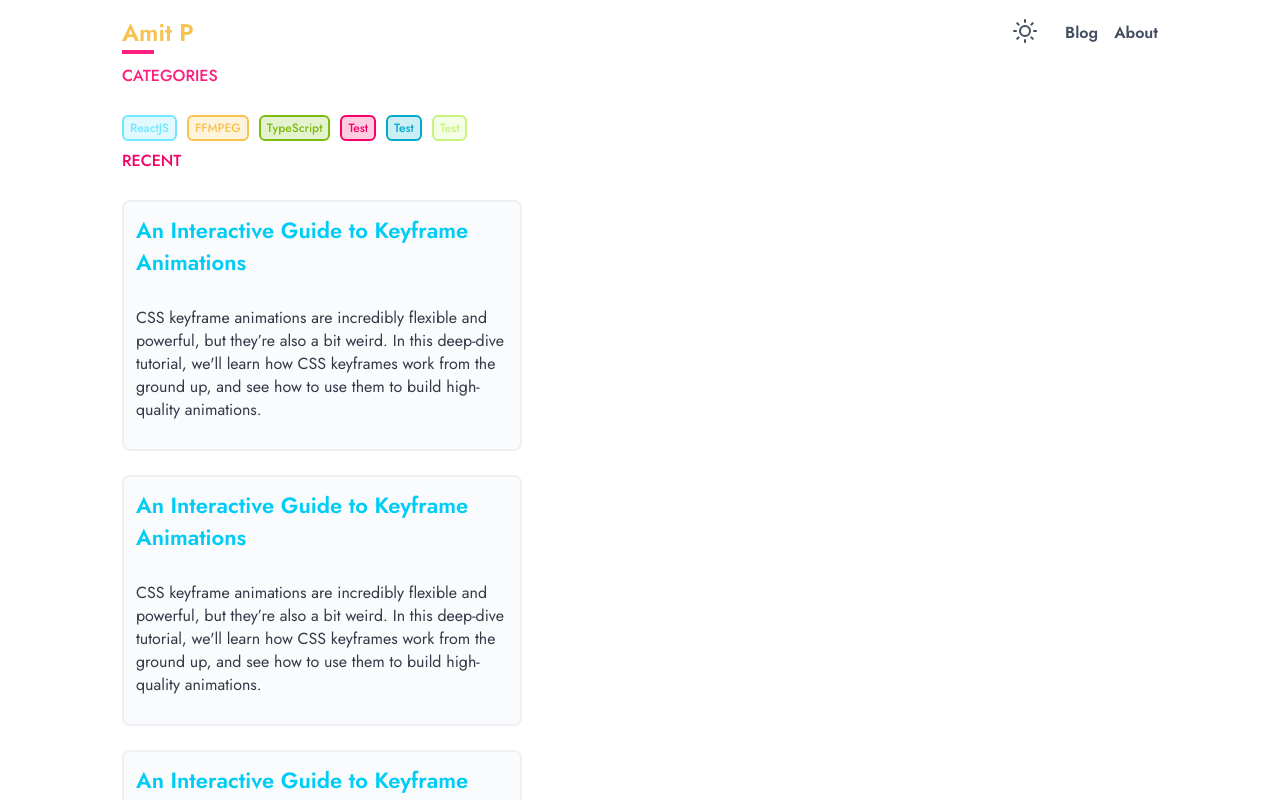
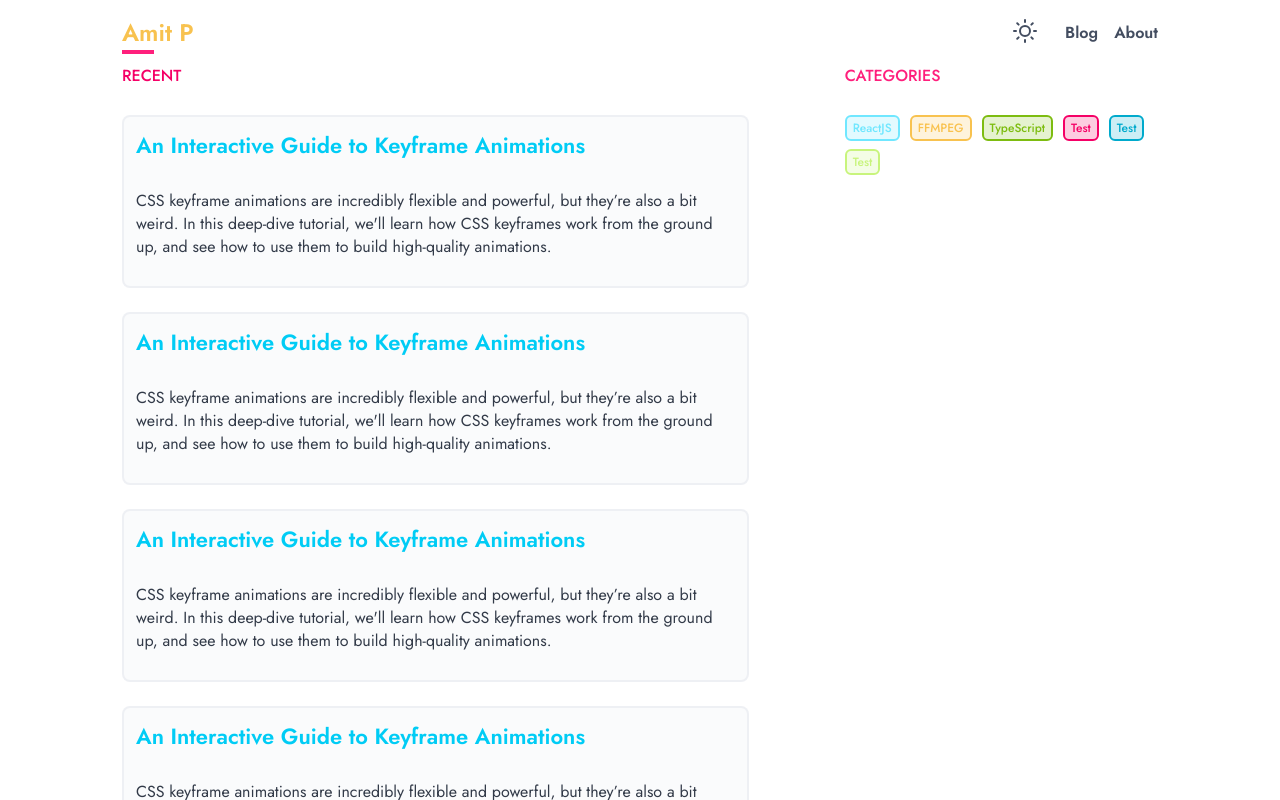
Before and after one commit to DaChartreux/try.catch.wtf, a Next.js app: page / in a window 1280 px wide. Shown: the top 800 px of the page. Built offline with nearby package versions, Linux system fonts and the light colour scheme.

Commit message:
📦️ chore: add MDX(remote)

```diff
--- /dev/null
+++ b/data/blog/test.mdx
@@ -0,0 +1,5 @@
+---
+test: 123123
+---
+
+# test dasaS
--- a/next.config.js
+++ b/next.config.js
@@ -1,4 +1,4 @@
 /** @type {import('next').NextConfig} */
 module.exports = {
   reactStrictMode: true,
-}
+};
--- a/pages/index.tsx
+++ b/pages/index.tsx
@@ -1,30 +1,39 @@
 import React, { ReactNode } from "react";
+import type { ReactElement } from "react";
 import type { NextPage } from "next";
-import styled from "styled-components";
-
-import type { ReactElement } from "react";
 
 import Navbar from "@components/Navbar";
+import Layout from "@components/Layout";
 import Categories from "@components/sections/Categories";
 import RecentPosts from "@components/sections/Recent";
-
-const MainStyled = styled.main`
-  width: 100%;
-  max-width: 1100px;
-  margin-left: auto;
-  margin-right: auto;
-  padding-left: 32px;
-  padding-right: 32px;
-`;
+import styled from "styled-components";
 
 type NextPageWithLayout = NextPage & {
   getLayout?: (page: ReactElement) => ReactNode;
 };
 
+const LayoutWrapper = styled(Layout)`
+  display: grid;
+  grid-template-columns: 2fr 1fr;
+  grid-template-rows: auto 1fr;
+  grid-template-areas:
+    "recent categories"
+    "recent test";
+  gap: 64px 96px;
+`;
+
+const CategoriesWrapper = styled.div`
+  grid-area: categories;
+`;
+
+const RecentPostsWrapper = styled.div`
+  grid-area: recent;
+`;
+
 const Index: NextPageWithLayout = () => {
   return (
-    <MainStyled>
-      <div style={{ display: "block", width: "400px" }}>
+    <>
+      <CategoriesWrapper>
         <Categories
           categories={[
             { id: 1, category: "ReactJS", slug: "test", color: "blue.300" },
@@ -35,6 +44,8 @@ const Index: NextPageWithLayout = () => {
             { id: 6, category: "Test", slug: "test", color: "green.300" },
           ]}
         />
+      </CategoriesWrapper>
+      <RecentPostsWrapper>
         <RecentPosts
           posts={[
             {
@@ -61,10 +72,42 @@ const Index: NextPageWithLayout = () => {
               description:
                 "CSS keyframe animations are incredibly flexible and powerful, but they’re also a bit weird. In this deep-dive tutorial, we'll learn how CSS keyframes work from the ground up, and see how to use them to build high-quality animations.",
             },
+            {
+              id: 1,
+              categories: [],
+              title: "An Interactive Guide to Keyframe Animations",
+              slug: "An Interactive Guide to Keyframe Animations",
+              description:
+                "CSS keyframe animations are incredibly flexible and powerful, but they’re also a bit weird. In this deep-dive tutorial, we'll learn how CSS keyframes work from the ground up, and see how to use them to build high-quality animations.",
+            },
+            {
+              id: 1,
+              categories: [],
+              title: "An Interactive Guide to Keyframe Animations",
+              slug: "An Interactive Guide to Keyframe Animations",
+              description:
+                "CSS keyframe animations are incredibly flexible and powerful, but they’re also a bit weird. In this deep-dive tutorial, we'll learn how CSS keyframes work from the ground up, and see how to use them to build high-quality animations.",
+            },
+            {
+              id: 1,
+              categories: [],
+              title: "An Interactive Guide to Keyframe Animations",
+              slug: "An Interactive Guide to Keyframe Animations",
+              description:
+                "CSS keyframe animations are incredibly flexible and powerful, but they’re also a bit weird. In this deep-dive tutorial, we'll learn how CSS keyframes work from the ground up, and see how to use them to build high-quality animations.",
+            },
+            {
+              id: 1,
+              categories: [],
+              title: "An Interactive Guide to Keyframe Animations",
+              slug: "An Interactive Guide to Keyframe Animations",
+              description:
+                "CSS keyframe animations are incredibly flexible and powerful, but they’re also a bit weird. In this deep-dive tutorial, we'll learn how CSS keyframes work from the ground up, and see how to use them to build high-quality animations.",
+            },
           ]}
         />
-      </div>
-    </MainStyled>
+      </RecentPostsWrapper>
+    </>
   );
 };
 
@@ -72,7 +115,7 @@ Index.getLayout = (page: ReactElement) => {
   return (
     <>
       <Navbar />
-      {page}
+      <LayoutWrapper>{page}</LayoutWrapper>
     </>
   );
 };
--- /dev/null
+++ b/pages/test.mdx
@@ -0,0 +1,5 @@
+import Navbar from "@components/Navbar";
+
+<Navbar />
+
+# hello
--- a/styles/globals.css
+++ b/styles/globals.css
@@ -23,6 +23,7 @@ body {
 
 html {
   background: var(--color-bg-primary);
+  overflow-y: scroll;
 }
 
 ::-webkit-scrollbar {
```
Also changed, not shown: pages/blog/[slug].tsx (added, +67 -0 lines), utils/mdxUtils.tsx (added, +11 -0 lines), 1 other file (tests, documents, lock files or other folders).
